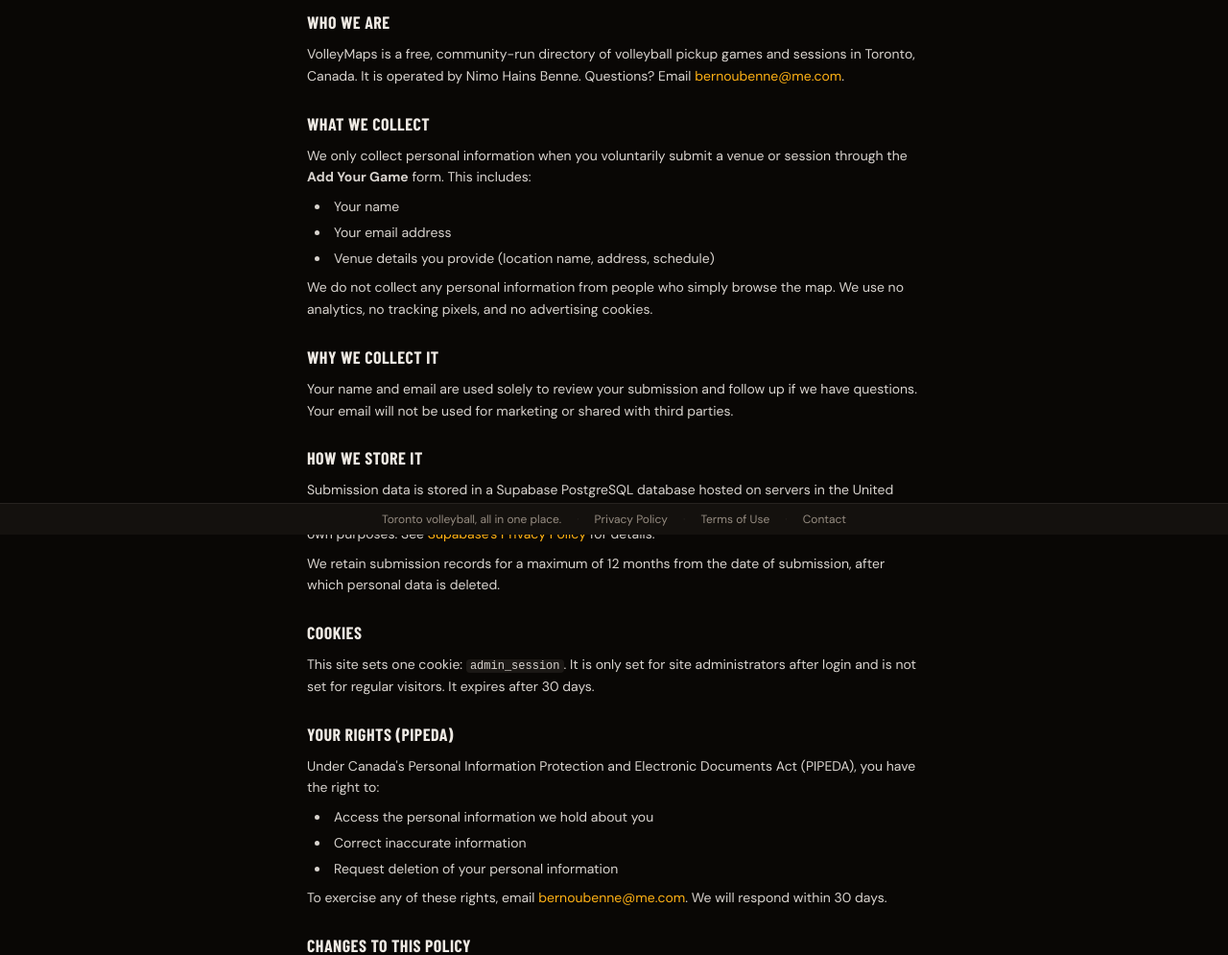
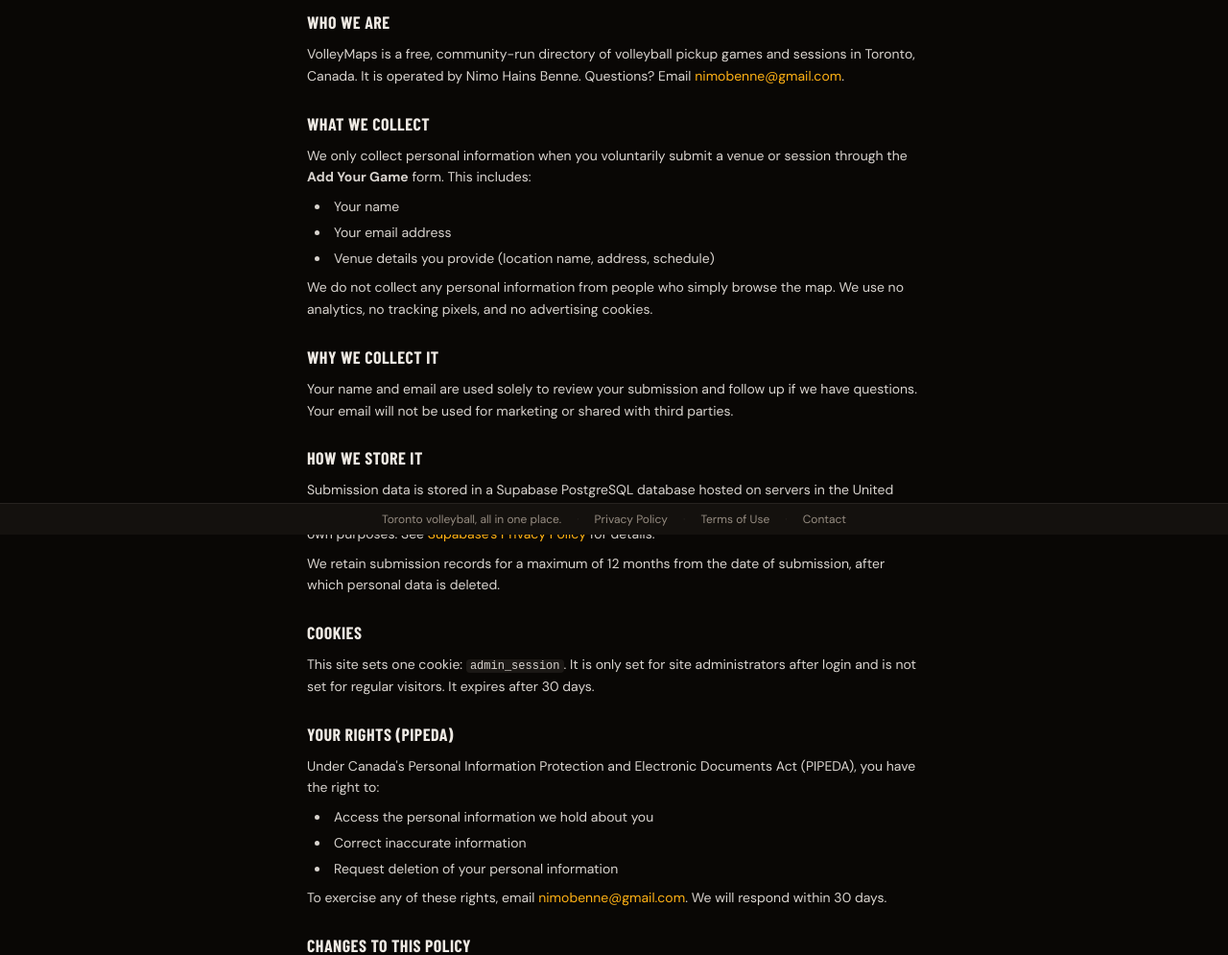
Before and after one commit to nimobenne/volleymaps, a Next.js app: page /privacy in a window 1280 px wide. Shown: the part 243-1238 px from the top of the page at 96% size. Built offline with nearby package versions, Linux system fonts and the light colour scheme; a web font is replaced by a local one.

Commit message:
fix: update contact email to nimobenne@gmail.com

```diff
--- a/app/privacy/page.tsx
+++ b/app/privacy/page.tsx
@@ -24,7 +24,7 @@ export default function PrivacyPage() {
 
         <section className="flex flex-col gap-2">
           <h2 className="font-display font-bold text-lg uppercase tracking-wide text-foreground">Who we are</h2>
-          <p>VolleyMaps is a free, community-run directory of volleyball pickup games and sessions in Toronto, Canada. It is operated by Nimo Hains Benne. Questions? Email <a href="mailto:bernoubenne@me.com" className="text-primary hover:underline">bernoubenne@me.com</a>.</p>
+          <p>VolleyMaps is a free, community-run directory of volleyball pickup games and sessions in Toronto, Canada. It is operated by Nimo Hains Benne. Questions? Email <a href="mailto:nimobenne@gmail.com" className="text-primary hover:underline">nimobenne@gmail.com</a>.</p>
         </section>
 
         <section className="flex flex-col gap-2">
@@ -62,7 +62,7 @@ export default function PrivacyPage() {
             <li>Correct inaccurate information</li>
             <li>Request deletion of your personal information</li>
           </ul>
-          <p>To exercise any of these rights, email <a href="mailto:bernoubenne@me.com" className="text-primary hover:underline">bernoubenne@me.com</a>. We will respond within 30 days.</p>
+          <p>To exercise any of these rights, email <a href="mailto:nimobenne@gmail.com" className="text-primary hover:underline">nimobenne@gmail.com</a>. We will respond within 30 days.</p>
         </section>
 
         <section className="flex flex-col gap-2">
--- a/app/terms/page.tsx
+++ b/app/terms/page.tsx
@@ -55,7 +55,7 @@ export default function TermsPage() {
 
         <section className="flex flex-col gap-2">
           <h2 className="font-display font-bold text-lg uppercase tracking-wide text-foreground">Contact</h2>
-          <p>Questions about these terms? Email <a href="mailto:bernoubenne@me.com" className="text-primary hover:underline">bernoubenne@me.com</a>.</p>
+          <p>Questions about these terms? Email <a href="mailto:nimobenne@gmail.com" className="text-primary hover:underline">nimobenne@gmail.com</a>.</p>
         </section>
 
       </div>
```
Also changed, not shown: 1 other file (tests, documents, lock files or other folders).
